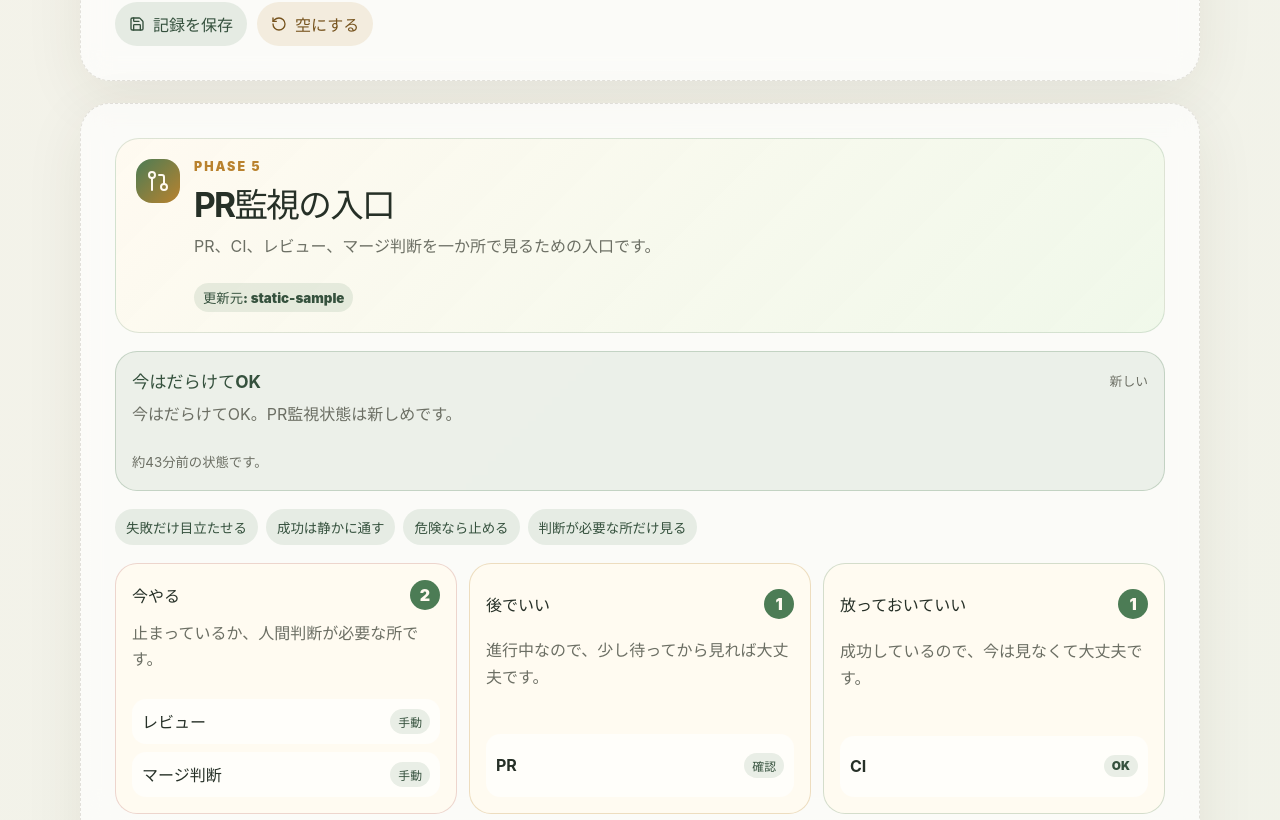
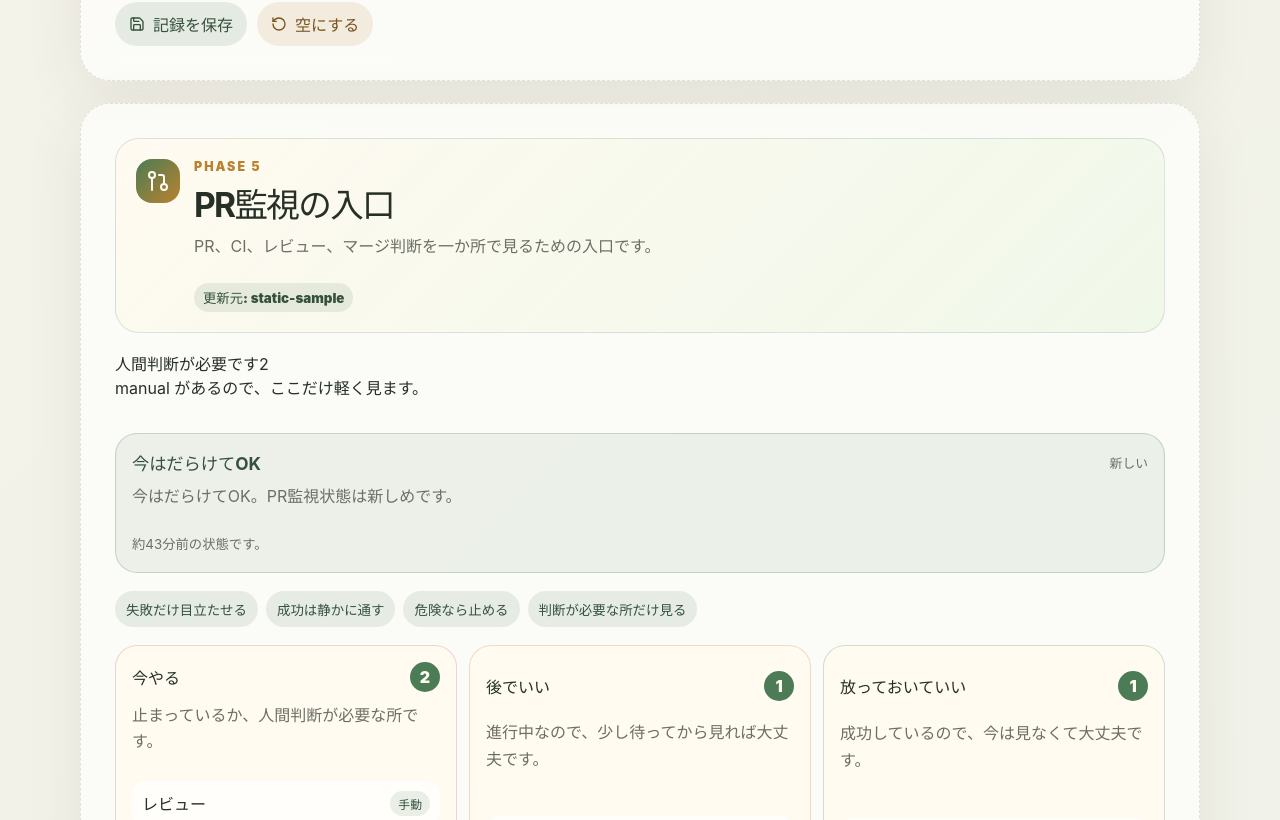
Before and after one commit to sunpotflower4460-cpu/darake-dev-app-AI, a React (Vite) app: page / in a window 1280 px wide. Shown: the part 11180-12000 px from the top of the page. Built offline with nearby package versions, Linux system fonts and the light colour scheme.

Commit message:
feat: show review alert when manual or blocked exists

```diff
--- a/src/components/ReviewWatchPanel.tsx
+++ b/src/components/ReviewWatchPanel.tsx
@@ -3,6 +3,7 @@ import { Activity, ExternalLink, GitPullRequest, ShieldCheck } from 'lucide-reac
 import { reviewUpdateSteps, reviewWatchPrinciples } from '../data/reviewWatch';
 import type { WatchItem } from '../data/reviewWatch';
 import { loadReviewWatchState, type ReviewFreshness } from '../services/reviewWatchService';
+import { buildReviewAlert } from '../utils/reviewAlert';
 import { buildReviewLaneGroups } from '../utils/reviewLanes';
 
 const statusLabel = {
@@ -19,6 +20,7 @@ export function ReviewWatchPanel() {
   const [source, setSource] = useState('loading');
   const [freshness, setFreshness] = useState<ReviewFreshness | null>(null);
   const laneGroups = useMemo(() => buildReviewLaneGroups(items), [items]);
+  const alert = useMemo(() => buildReviewAlert(items), [items]);
 
   useEffect(() => {
     let active = true;
@@ -47,6 +49,16 @@ export function ReviewWatchPanel() {
           <small>更新元: {source}</small>
         </div>
       </div>
+
+      {alert.show && (
+        <div className="reviewAlertBox">
+          <div>
+            <strong>{alert.title}</strong>
+            <span>{alert.count}</span>
+          </div>
+          <p>{alert.message}</p>
+        </div>
+      )}
 
       {freshness && (
         <div className={`reviewFreshnessBox reviewFreshness-${freshness.level}`}>
```
